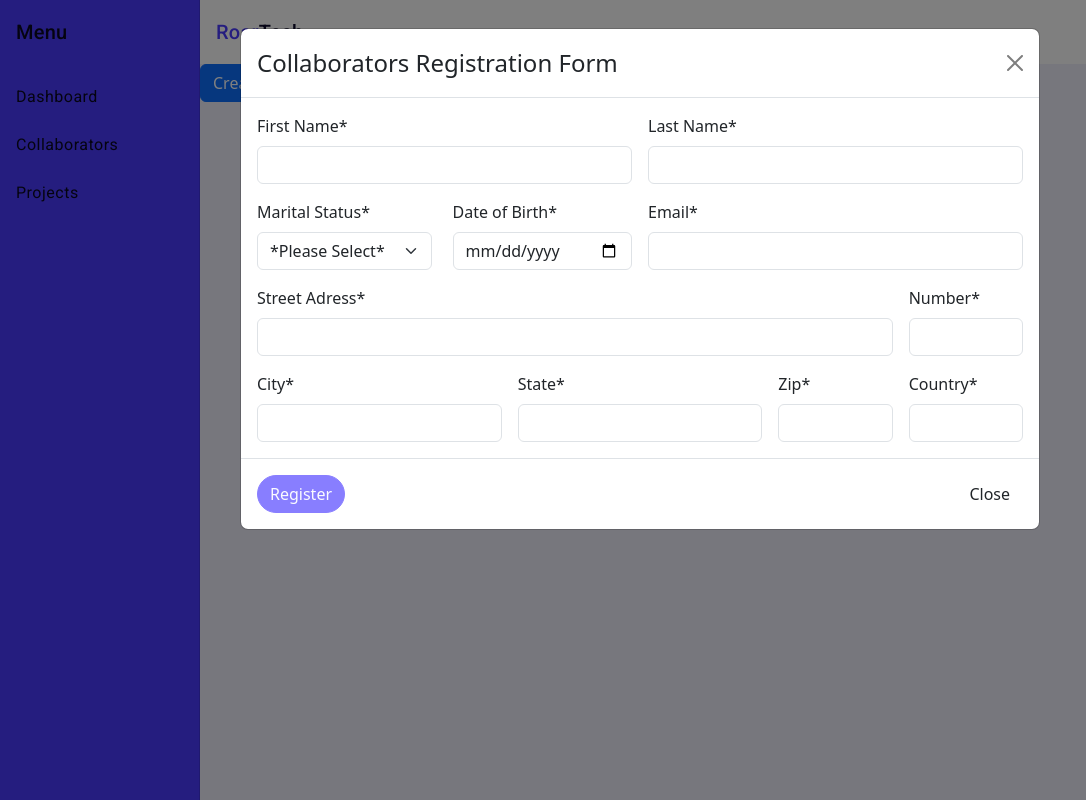
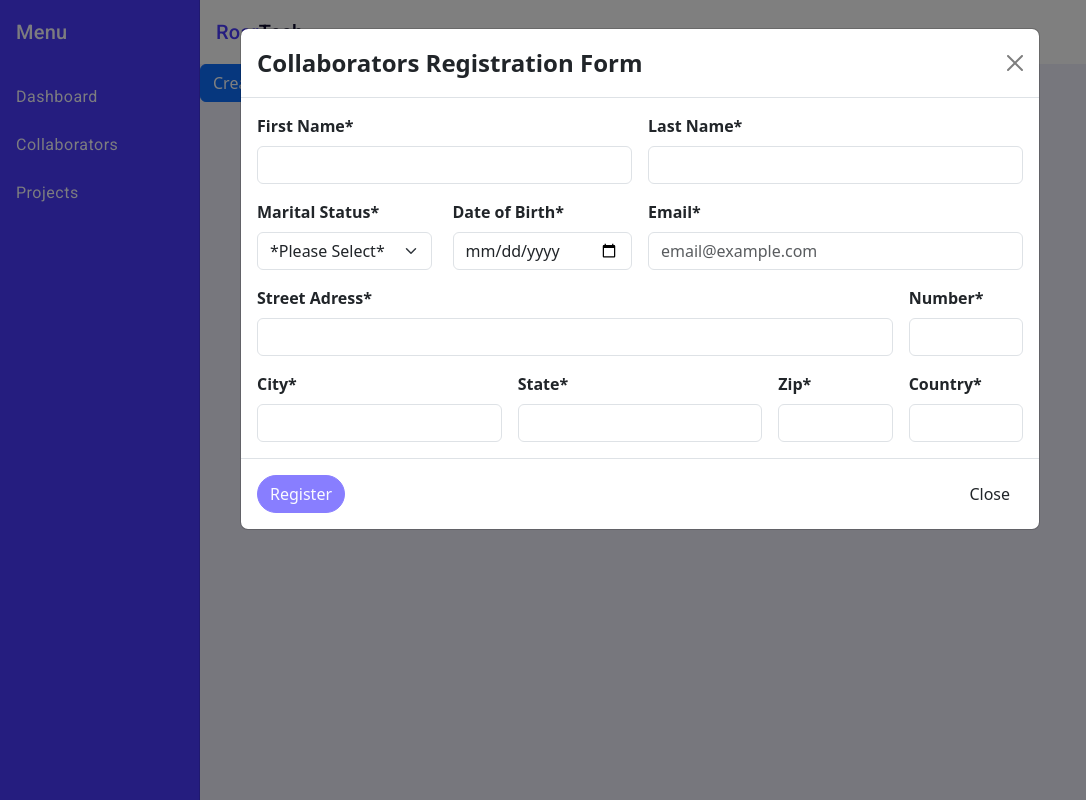
Before and after one commit to RodrigoFBarbosa/colaborators, an Angular app: page /project-allocation/collaborators in a window 1280 px wide. Both pictures are taken after a click on the button "Create modal with component". Shown: the whole page, without its empty margins (0-1086 px from the left). Built offline with nearby package versions, Linux system fonts and the light colour scheme.

Commit message:
btn fixed

```diff
--- a/src/app/app.module.ts
+++ b/src/app/app.module.ts
@@ -32,6 +32,8 @@ import { ColRegistrationComponent } from './pages/collaborators/col-registration
 import { ModalModule } from 'ngx-bootstrap/modal';
 import { MatFormFieldModule } from '@angular/material/form-field';
 import {MatInputModule} from '@angular/material/input';
+import {MatSortModule} from '@angular/material/sort';
+import {MatTableModule} from '@angular/material/table';
 
 
 
@@ -71,6 +73,8 @@ import {MatInputModule} from '@angular/material/input';
     MatMenuModule,
     MatFormFieldModule,
     MatInputModule,
+    MatSortModule,
+    MatTableModule,
     ModalModule.forRoot(),
   ],
   providers: [],
--- a/src/app/pages/collaborators/col-registration/col-registration.component.html
+++ b/src/app/pages/collaborators/col-registration/col-registration.component.html
@@ -1,5 +1,5 @@
 <div class="modal-header">
-  <h4 class="modal-title pull-left">Collaborators Registration Form</h4>
+  <h4 class="modal-title pull-left"><strong>Collaborators Registration Form</strong></h4>
   <button
     type="button"
     class="btn-close close pull-right"
@@ -83,13 +83,13 @@
         Date of Birth is required
       </div>
       <div *ngIf="f['birthdate'].hasError('invalidDate') && (f['birthdate'].dirty || f['birthdate'].touched)" class="text-danger">
-        Date of Birth must be between 1920 and 2010
+        Date of Birth must be between 1930 and 2010
       </div>
 
     </div>
     <div class="col-md-6">
       <label for="inputEmail4" class="form-label">Email*</label>
-      <input type="email" class="form-control" id="inputEmail4" formControlName="email" />
+      <input type="email" class="form-control" id="inputEmail4" placeholder="email@example.com" formControlName="email" />
       <div *ngIf="f['email'].hasError('required') && (f['email'].dirty || f['email'].touched)" class="text-danger">
         Email is required
       </div>
--- a/src/app/pages/collaborators/col-registration/col-registration.component.scss
+++ b/src/app/pages/collaborators/col-registration/col-registration.component.scss
@@ -1,3 +1,5 @@
+
+
 .form-fields {
     display: flex;
     flex-direction: column;
@@ -15,3 +17,7 @@
     border: 1px solid var(--primary-color);
     border-radius: 50px;
 }
+
+label {
+    font-weight: 600;
+}
--- a/src/app/pages/collaborators/col-registration/col-registration.component.ts
+++ b/src/app/pages/collaborators/col-registration/col-registration.component.ts
@@ -24,8 +24,8 @@ export class ColRegistrationComponent implements OnInit{
       firstName: ['', [Validators.required, Validators.minLength(3)]],
       lastName: ['', [Validators.required, Validators.minLength(3)]],
       maritalStatus: ['', Validators.required],
-      birthdate: ['', [Validators.required, this.validateEmailFormat]],
-      email: ['', [Validators.required, Validators.email]],
+      birthdate: ['', [Validators.required, this.dateOfBirthValidator]],
+      email: ['', [Validators.required, Validators.email, this.validateEmailFormat]],
       streetAddress: ['', Validators.required],
       number: ['', Validators.required],
       city: ['', Validators.required],
--- a/src/app/pages/collaborators/collaborators.component.scss
+++ b/src/app/pages/collaborators/collaborators.component.scss
@@ -0,0 +1,8 @@
+table {
+    width: 100%;
+  }
+
+  .mat-mdc-form-field {
+    font-size: 14px;
+    width: 100%;
+  }
--- a/src/app/sidenav/sidenav.component.html
+++ b/src/app/sidenav/sidenav.component.html
@@ -3,11 +3,11 @@
       [attr.role]="(isHandset$ | async) ? 'dialog' : 'navigation'"
       [mode]="(isHandset$ | async) ? 'over' : 'side'"
       [opened]="(isHandset$ | async) === false">
-    <mat-toolbar>Menu</mat-toolbar>
+    <mat-toolbar><span>Menu</span></mat-toolbar>
     <mat-nav-list>
-      <a mat-list-item routerLink="dashboard">Dashboard</a>
-      <a mat-list-item routerLink="collaborators">Collaborators</a>
-      <a mat-list-item routerLink="projects">Projects</a>
+      <a mat-list-item routerLink="dashboard"><span>Dashboard</span></a>
+      <a mat-list-item routerLink="collaborators" class="white-text"><span>Collaborators</span></a>
+      <a mat-list-item routerLink="projects" class="white-text"><span>Projects</span></a>
     </mat-nav-list>
   </mat-sidenav>
   <mat-sidenav-content>
--- a/src/app/sidenav/sidenav.component.scss
+++ b/src/app/sidenav/sidenav.component.scss
@@ -6,6 +6,7 @@
 .sidenav {
   width: 200px;
   background-color: var(--primary-color);
+
 }
 
 
@@ -32,3 +33,11 @@ a:hover {
 .tech {
   color: var(--headings-black);
 }
+
+.mat-nav-list a.white-text {
+  color: #fff !important;
+}
+
+span {
+  color: #f9f9ff;
+}
```
